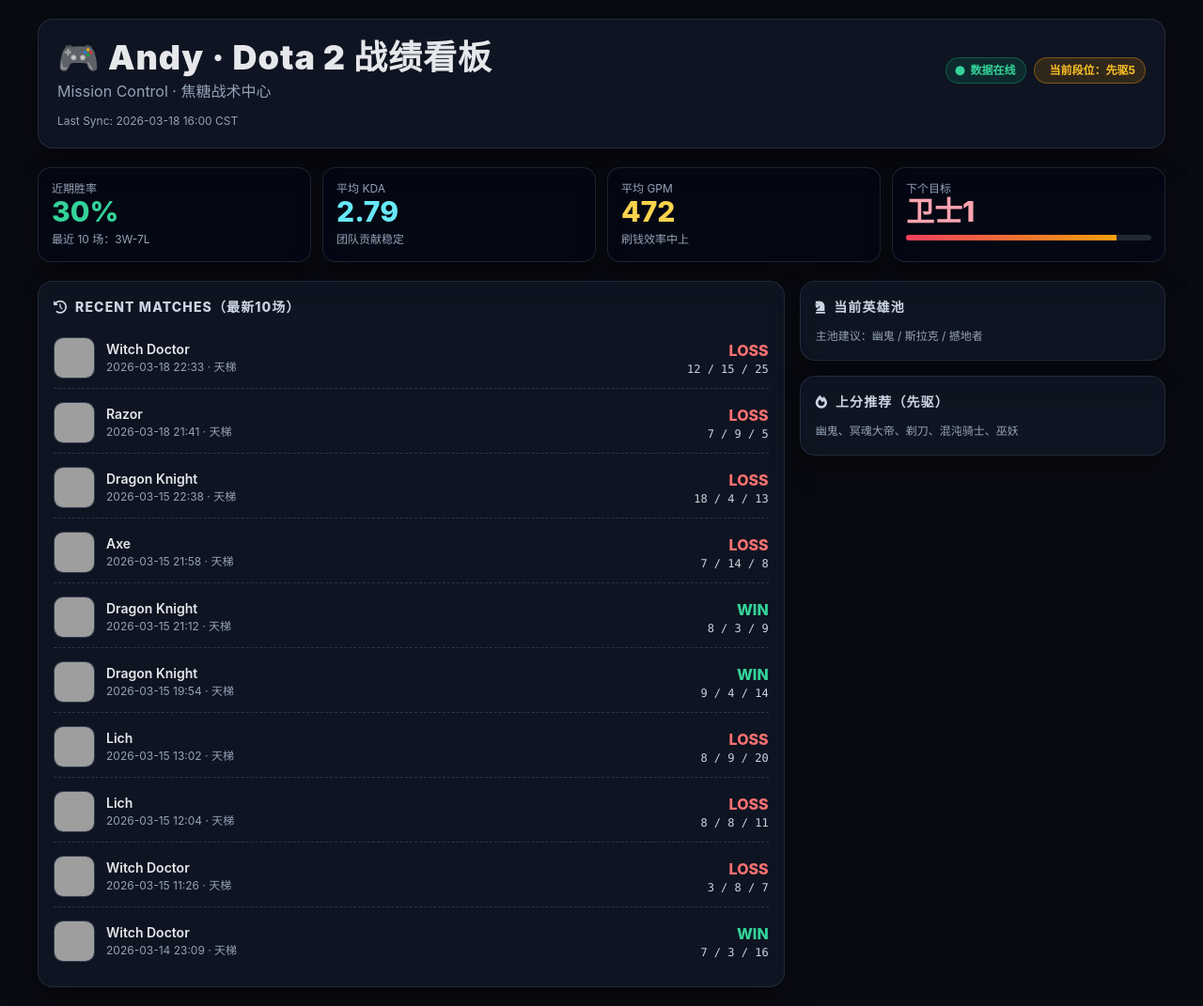
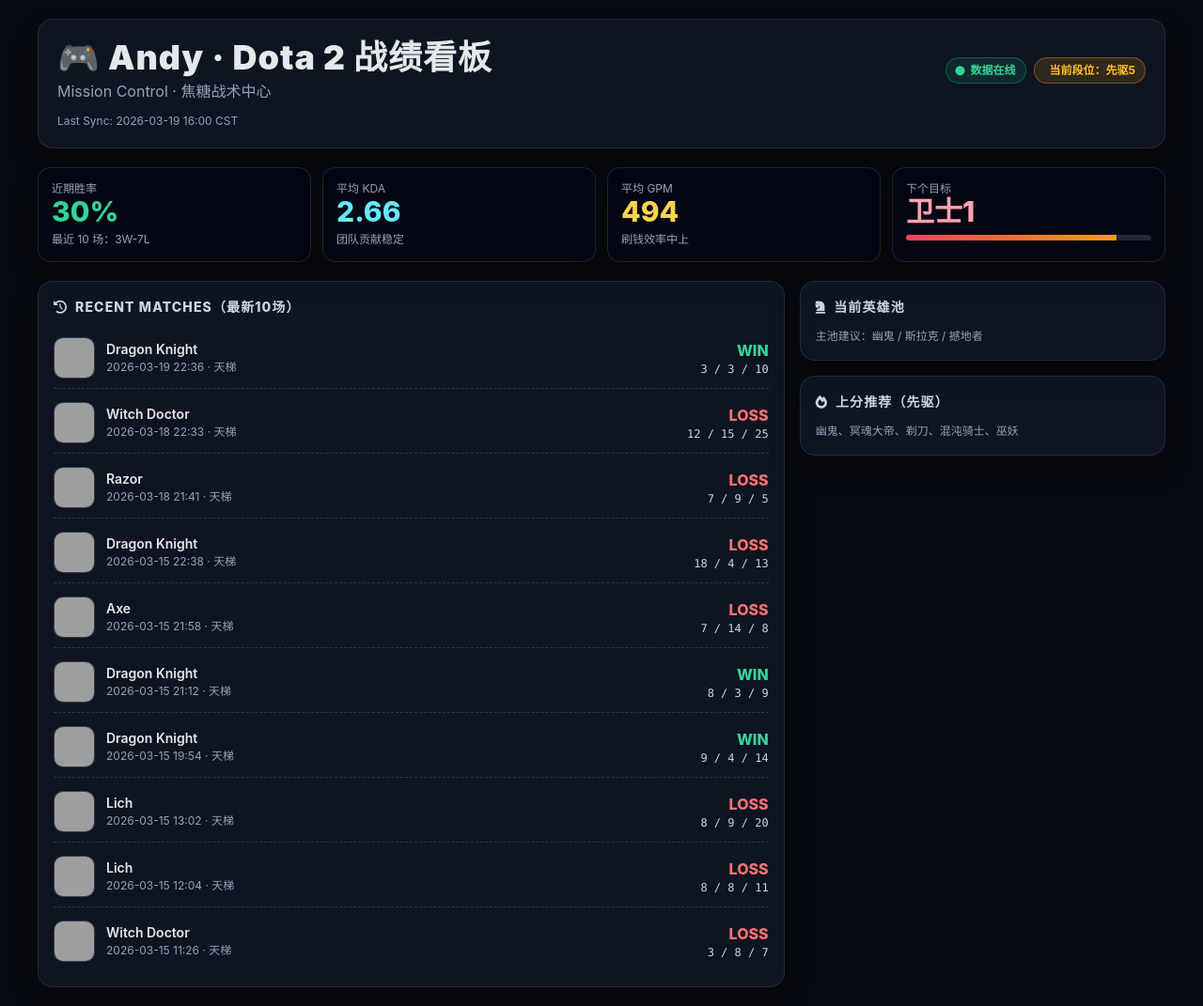
Before and after one commit to AndyLiuto/jiaotang-mission-control, a plain HTML site: page dota2.html in a window 1280 px wide. Shown: the whole page at 94% size. Drawn offline with nearby package versions, Linux system fonts and the light colour scheme; grey boxes are pictures that could not be loaded; some icons are missing.

Commit message:
chore: auto-update dota2 dashboard (2026-03-19 16:00 UTC)

```diff
--- a/dota2.html
+++ b/dota2.html
@@ -40,13 +40,13 @@
           <span class="chip chip-rank"><i class="fa-solid fa-shield-halved"></i> 当前段位：先驱5</span>
         </div>
       </div>
-      <div class="mt-3 text-xs text-slate-400">Last Sync: 2026-03-18 16:00 CST</div>
+      <div class="mt-3 text-xs text-slate-400">Last Sync: 2026-03-19 16:00 CST</div>
     </header>
 
     <section class="grid grid-cols-1 md:grid-cols-4 gap-3">
       <div class="glass metric"><div class="text-xs text-slate-400 uppercase">近期胜率</div><div class="v text-emerald-400">30%</div><div class="meta mt-1">最近 10 场：3W-7L</div></div>
-      <div class="glass metric"><div class="text-xs text-slate-400 uppercase">平均 KDA</div><div class="v text-cyan-300">2.79</div><div class="meta mt-1">团队贡献稳定</div></div>
-      <div class="glass metric"><div class="text-xs text-slate-400 uppercase">平均 GPM</div><div class="v text-amber-300">472</div><div class="meta mt-1">刷钱效率中上</div></div>
+      <div class="glass metric"><div class="text-xs text-slate-400 uppercase">平均 KDA</div><div class="v text-cyan-300">2.66</div><div class="meta mt-1">团队贡献稳定</div></div>
+      <div class="glass metric"><div class="text-xs text-slate-400 uppercase">平均 GPM</div><div class="v text-amber-300">494</div><div class="meta mt-1">刷钱效率中上</div></div>
       <div class="glass metric"><div class="text-xs text-slate-400 uppercase">下个目标</div><div class="v text-rose-300">卫士1</div><div class="bar mt-2"><span style="width:86%"></span></div></div>
     </section>
 
@@ -55,6 +55,20 @@
         <h2 class="section-title"><i class="fa-solid fa-clock-rotate-left"></i> Recent Matches（最新10场）</h2>
         <div class="space-y-1">
           <!-- RECENT_MATCHES_START -->
+          <div class="list-row">
+            <div class="flex items-center gap-3 min-w-0">
+              <div class="hero-avatar"><img src="https://cdn.cloudflare.steamstatic.com/apps/dota2/images/dota_react/heroes/dragon_knight.png" alt="Dragon Knight" /></div>
+              <div class="min-w-0">
+                <div class="font-semibold text-sm truncate">Dragon Knight</div>
+                <div class="meta">2026-03-19 22:36 · 天梯</div>
+              </div>
+            </div>
+            <div class="text-right">
+              <div class="text-emerald-400 font-extrabold">WIN</div>
+              <div class="kda text-xs text-slate-300">3 / 3 / 10</div>
+            </div>
+          </div>
+
           <div class="list-row">
             <div class="flex items-center gap-3 min-w-0">
               <div class="hero-avatar"><img src="https://cdn.cloudflare.steamstatic.com/apps/dota2/images/dota_react/heroes/witch_doctor.png" alt="Witch Doctor" /></div>
@@ -180,20 +194,6 @@
               <div class="kda text-xs text-slate-300">3 / 8 / 7</div>
             </div>
           </div>
-
-          <div class="list-row">
-            <div class="flex items-center gap-3 min-w-0">
-              <div class="hero-avatar"><img src="https://cdn.cloudflare.steamstatic.com/apps/dota2/images/dota_react/heroes/witch_doctor.png" alt="Witch Doctor" /></div>
-              <div class="min-w-0">
-                <div class="font-semibold text-sm truncate">Witch Doctor</div>
-                <div class="meta">2026-03-14 23:09 · 天梯</div>
-              </div>
-            </div>
-            <div class="text-right">
-              <div class="text-emerald-400 font-extrabold">WIN</div>
-              <div class="kda text-xs text-slate-300">7 / 3 / 16</div>
-            </div>
-          </div>
           <!-- RECENT_MATCHES_END -->
         </div>
       </div>
```
